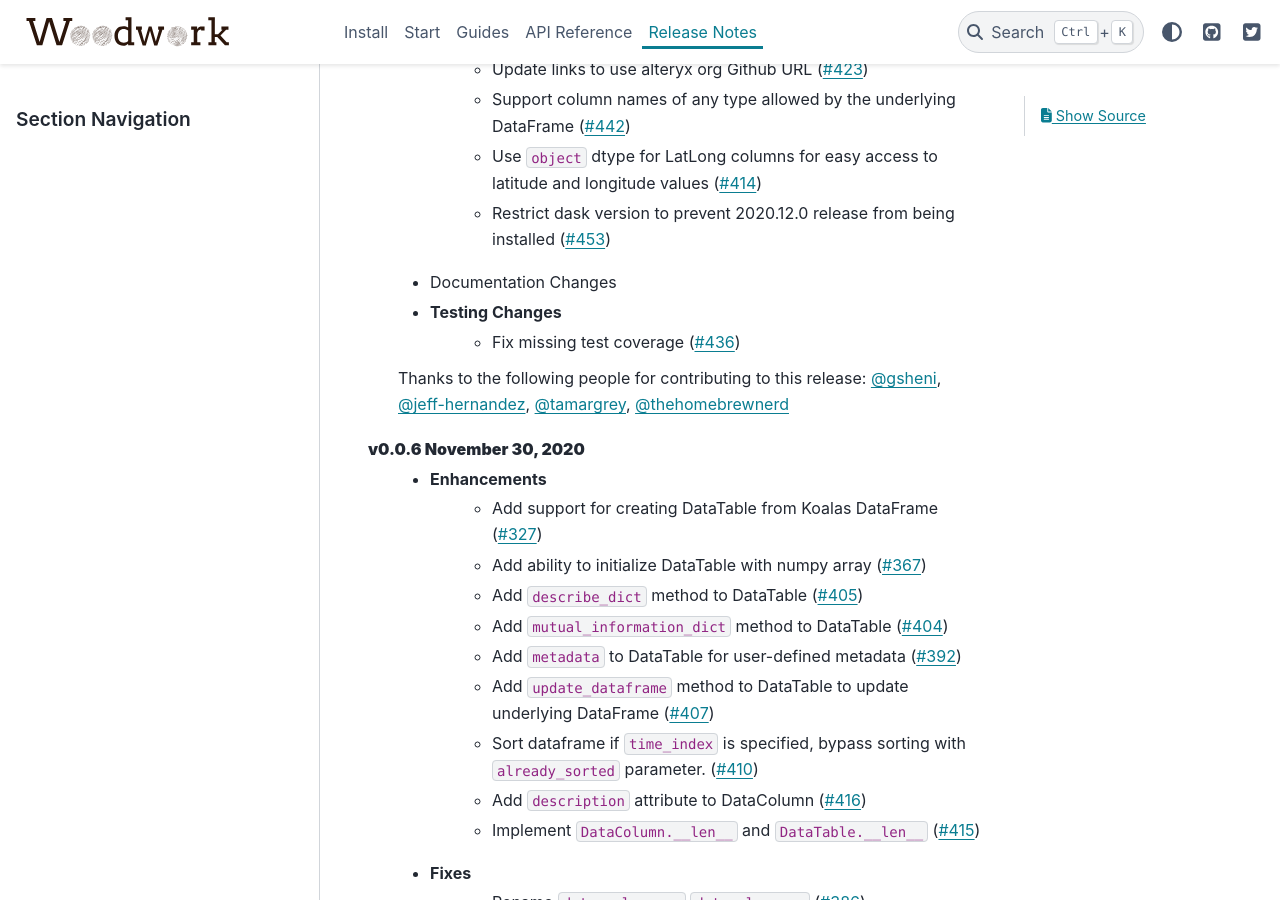
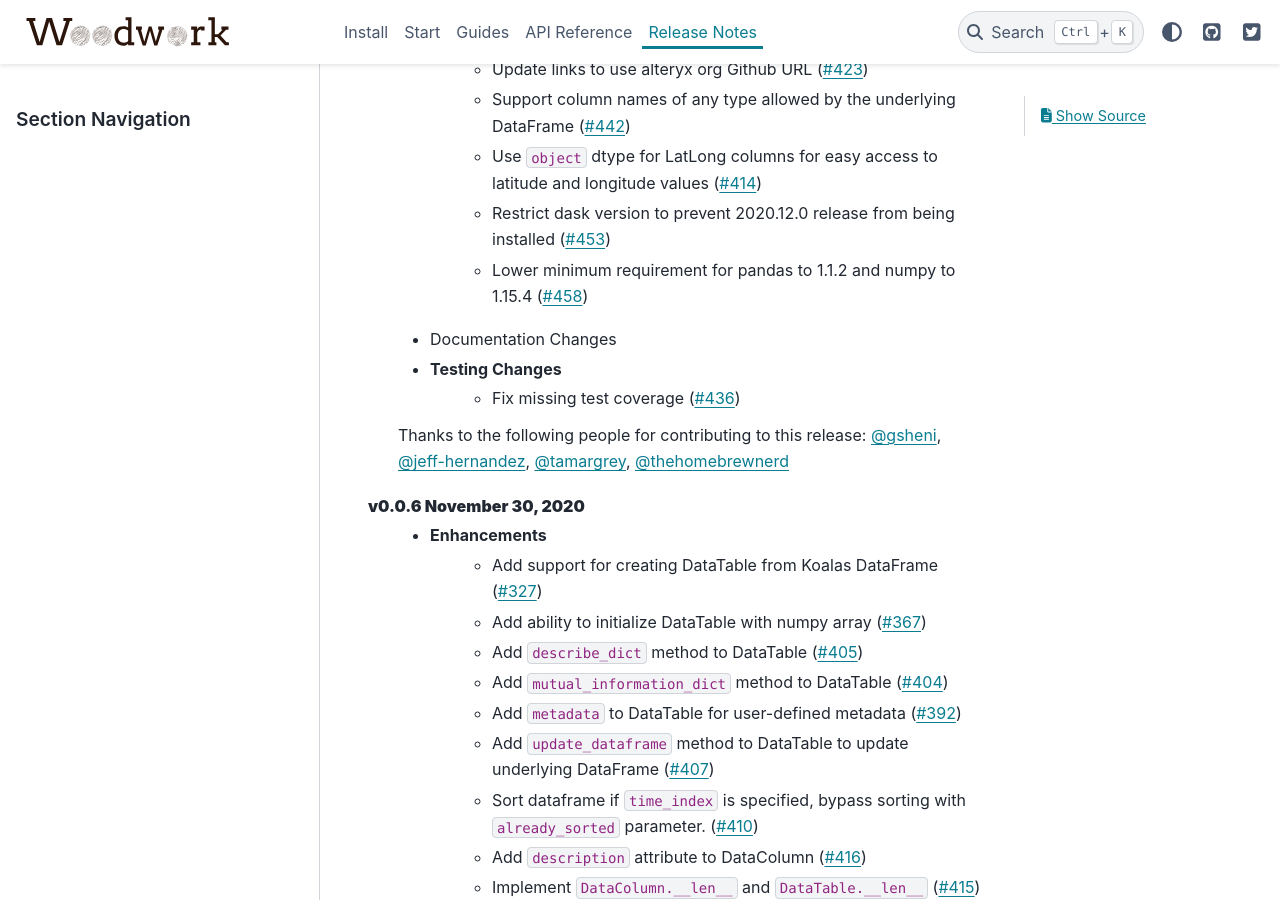
Before and after one commit to alteryx/woodwork, a Sphinx documentation site: the page built from docs/source/release_notes.rst, in a window 1280 px wide and 900 px high, scrolled down 678 px. Built offline with Sphinx 7.4.7 and the PyData theme 0.15.4, drawn with Linux system fonts in a browser that asks for light colours; comment, search, counter and statistics services are not loaded.

Commit message:
release notes

```diff
--- a/docs/source/release_notes.rst
+++ b/docs/source/release_notes.rst
@@ -20,6 +20,7 @@ Release Notes
         * Support column names of any type allowed by the underlying DataFrame (:pr:`442`)
         * Use ``object`` dtype for LatLong columns for easy access to latitude and longitude values (:pr:`414`)
         * Restrict dask version to prevent 2020.12.0 release from being installed (:pr:`453`)
+        * Lower minimum requirement for pandas to 1.1.2 and numpy to 1.15.4 (:pr:`458`)
     * Documentation Changes
     * Testing Changes
         * Fix missing test coverage (:pr:`436`)
```
